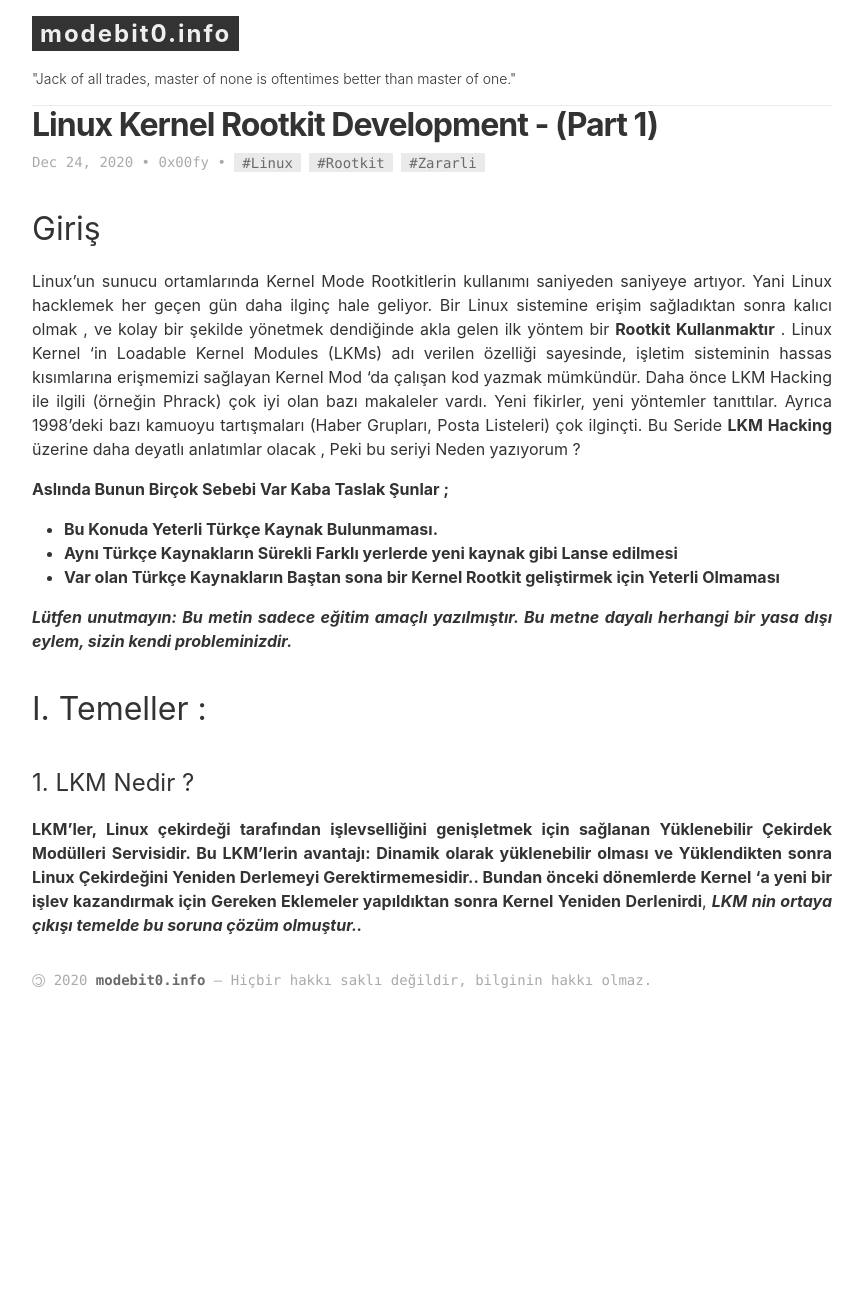
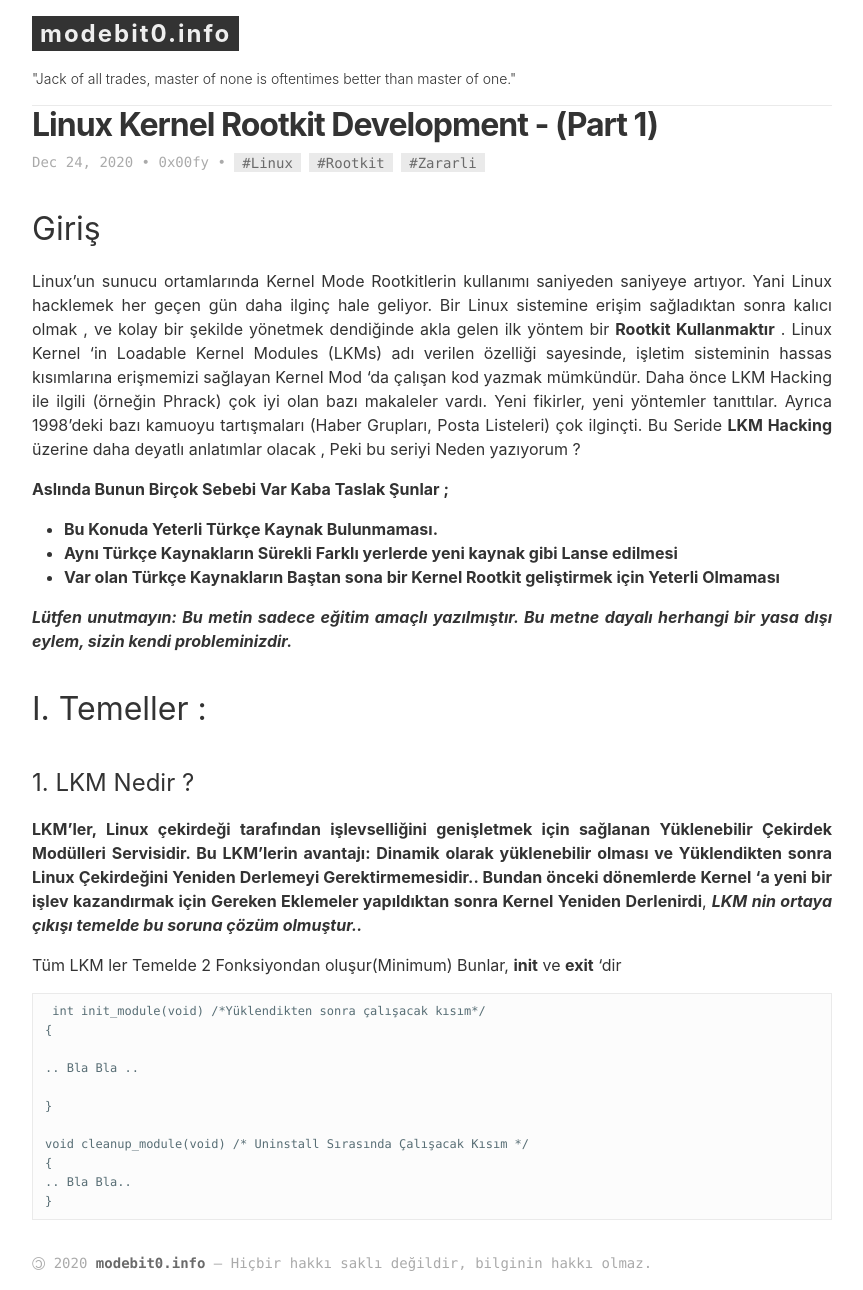
Before and after one commit to onkagitci/onkagitci, a Jekyll site: the page built from _posts/2020-12-24-Linux-Kernel-Rootkit-Development-(Part-1).md, in a window 1280 px wide. Shown: the whole page, without its empty margins (8-871 px from the left). Built offline with Jekyll 4.4.1, drawn with Linux system fonts in a browser that asks for light colours; before the commit the page ends 1007 px from its top, so only the background shows below that.

Commit message:
Update 2020-12-24-Linux-Kernel-Rootkit-Development-(Part-1).md

````diff
--- a/_posts/2020-12-24-Linux-Kernel-Rootkit-Development-(Part-1).md
+++ b/_posts/2020-12-24-Linux-Kernel-Rootkit-Development-(Part-1).md
@@ -23,3 +23,19 @@ Bu Seride **LKM Hacking** üzerine daha deyatlı anlatımlar olacak , Peki bu se
 ### 1. LKM Nedir ?
 
   **LKM'ler, Linux çekirdeği tarafından işlevselliğini genişletmek için sağlanan Yüklenebilir Çekirdek Modülleri Servisidir. Bu LKM'lerin avantajı: Dinamik olarak yüklenebilir olması ve Yüklendikten sonra Linux Çekirdeğini Yeniden Derlemeyi Gerektirmemesidir.. Bundan önceki dönemlerde Kernel 'a yeni bir işlev kazandırmak için Gereken Eklemeler yapıldıktan sonra Kernel Yeniden Derlenirdi**, ***LKM nin ortaya çıkışı temelde bu soruna çözüm olmuştur..***
+
+ Tüm LKM ler Temelde 2 Fonksiyondan oluşur(Minimum) Bunlar, **init** ve **exit** 'dir
+
+ ```
+ int init_module(void) /*Yüklendikten sonra çalışacak kısım*/
+{
+
+.. Bla Bla ..
+
+}
+
+void cleanup_module(void) /* Uninstall Sırasında Çalışacak Kısım */
+{
+.. Bla Bla..
+}
+```
````
